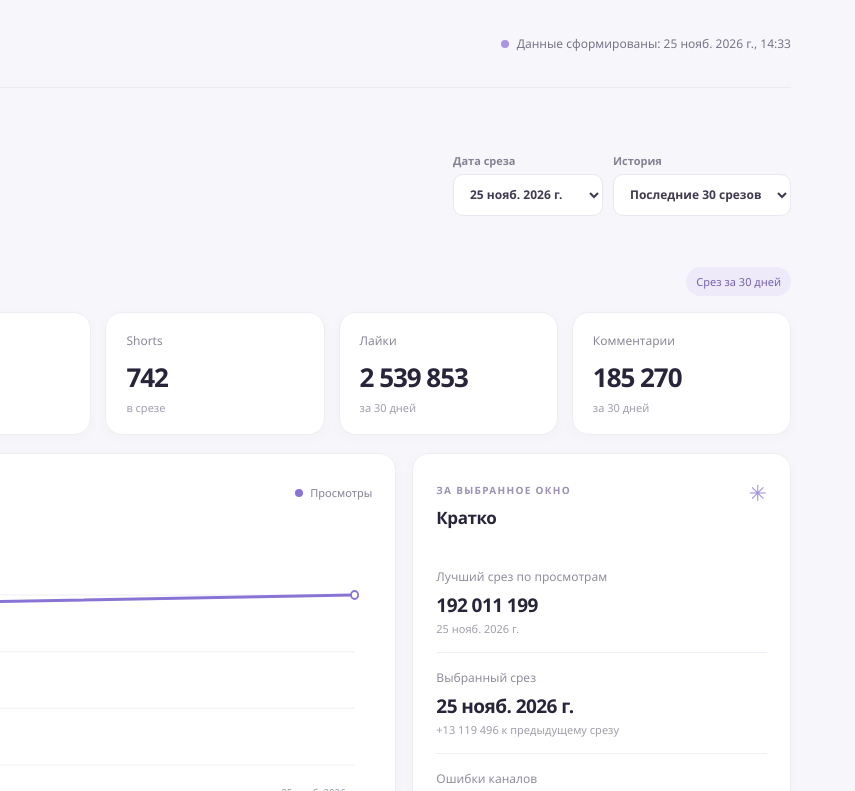
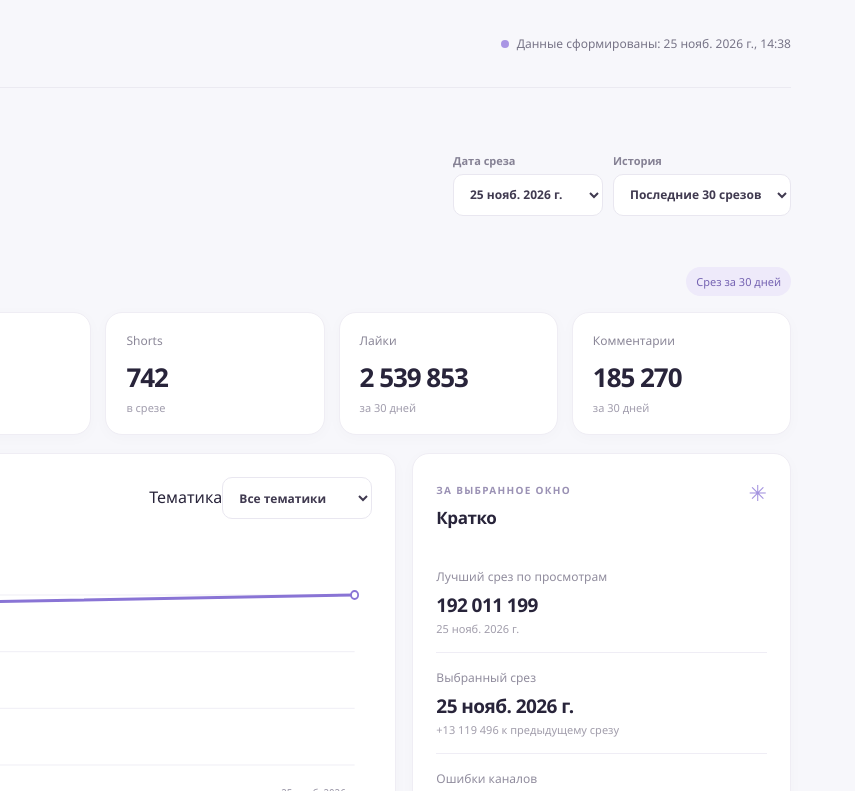
Before and after one commit to morozovsneg/neuro-717-dashboard, a plain HTML site: page index.html in a window 1280 px wide. Shown: the top 791 px of the page, 425-1280 px from the left. Drawn offline with Linux system fonts and the light colour scheme.

Commit message:
Update dashboard and published snapshots

```diff
--- a/app.js
+++ b/app.js
@@ -44,12 +44,14 @@
     const selected=$('date-select').value, n=$('window-select').value;
     const eligible=dates.filter(d=>d<=selected), windowDates=n==='all'?eligible:eligible.slice(-Number(n));
     const snapshots=list(data,'snapshots'), current=snapshots.find(s=>s.date===selected) || {};
-    const points=windowDates.map(d=>({date:d,views:snapshots.find(s=>s.date===d)?.views}));
-    const valid=points.filter(p=>number(p.views)!==null), best=valid.reduce((a,b)=>!a||b.views>a.views?b:a,null);
+    const genre=$('genre-select').value, groups=list(data,'genres');
+    const overall=windowDates.map(d=>({date:d,views:snapshots.find(s=>s.date===d)?.views}));
+    const points=windowDates.map(d=>{const group=groups.find(g=>g.date===d && g.name===genre);return {date:d,views:genre?(group?group.views:0):snapshots.find(s=>s.date===d)?.views}});
+    const valid=overall.filter(p=>number(p.views)!==null), best=valid.reduce((a,b)=>!a||b.views>a.views?b:a,null);
     $('selected-label').textContent=`На ${date(selected)} · показатели за предыдущие 30 дней`;
     $('metrics').innerHTML=metric('Просмотры',current.views,'за 30 дней')+metric('Видео',current.videos,'в срезе')+metric('Shorts',current.shorts,'в срезе')+metric('Лайки',current.likes,'за 30 дней')+metric('Комментарии',current.comments,'за 30 дней');
     $('chart').innerHTML=chart(points);
-    const previous=points.length>1?points[points.length-2]:null;
+    const previous=overall.length>1?overall[overall.length-2]:null;
     let comparison='Недостаточно данных для сравнения';
     if(previous && number(previous.views)!==null && number(current.views)!==null){const diff=current.views-previous.views; comparison=`${diff>0?'+':''}${value(diff)} к предыдущему срезу`;}
     const errors=Array.isArray(current.channel_errors)?current.channel_errors.length:number(current.channel_errors);
@@ -68,7 +70,9 @@
       if(!dates.length){$('notice').textContent='Нет доступных дат срезов. Проверьте содержимое data.json.';return;}
       $('date-select').innerHTML=dates.slice().reverse().map(d=>`<option value="${d}">${esc(date(d))}</option>`).join('');
       $('date-select').disabled=false;$('window-select').disabled=false;$('notice').hidden=true;$('dashboard').hidden=false;
-      $('date-select').addEventListener('change',render);$('window-select').addEventListener('change',render);render();
+      const genres=[...new Set(list(data,'genres').map(g=>g.name).filter(x=>typeof x==='string' && x.trim()))].sort();
+      $('genre-select').innerHTML='<option value="">Все тематики</option>'+genres.map(g=>`<option value="${esc(g)}">${esc(g)}</option>`).join('');
+      $('date-select').addEventListener('change',render);$('window-select').addEventListener('change',render);$('genre-select').addEventListener('change',render);render();
     } catch(e) {
       $('freshness').textContent='Данные не загружены';
       $('notice').classList.add('error');
--- a/index.html
+++ b/index.html
@@ -17,7 +17,7 @@
       <section id="dashboard" hidden>
         <div class="section-line"><div><h2>Ключевые показатели</h2><p id="selected-label"></p></div><span class="pill">Срез за 30 дней</span></div>
         <div id="metrics" class="metrics"></div>
-        <div class="main-grid"><section class="card chart-card"><div class="card-head"><div><span class="overline">ДИНАМИКА</span><h2>Просмотры по срезам</h2><p>Накопленные просмотры за 30 дней на дату среза</p></div><span class="legend"><i></i> Просмотры</span></div><div id="chart" class="chart"></div><div class="chart-note">Каждая точка — отдельный 30-дневный срез, а не просмотры за день.</div></section>
+        <div class="main-grid"><section class="card chart-card"><div class="card-head"><div><span class="overline">ДИНАМИКА</span><h2>Просмотры по срезам</h2><p>Накопленные просмотры за 30 дней на дату среза</p></div><label>Тематика<select id="genre-select" aria-label="Тематика графика"><option value="">Все тематики</option></select></label></div><div id="chart" class="chart"></div><div class="chart-note">Каждая точка — отдельный 30-дневный срез, а не просмотры за день.</div></section>
         <section class="card highlights"><div class="card-head"><div><span class="overline">ЗА ВЫБРАННОЕ ОКНО</span><h2>Кратко</h2></div><span class="sparkle">✳</span></div><div id="highlights"></div></section></div>
         <div class="content-grid"><section class="card"><div class="card-head"><div><span class="overline">СТРУКТУРА</span><h2>Жанры</h2><p>По просмотрам на выбранную дату</p></div></div><div id="genres"></div></section><section class="card"><div class="card-head"><div><span class="overline">СТРУКТУРА</span><h2>Форматы</h2><p>По просмотрам на выбранную дату</p></div></div><div id="formats"></div></section></div>
         <div class="content-grid"><section class="card"><div class="card-head"><div><span class="overline">РЕЙТИНГ</span><h2>Каналы</h2><p>По просмотрам на выбранную дату</p></div></div><div id="channels"></div></section><section class="card"><div class="card-head"><div><span class="overline">РЕЙТИНГ</span><h2>Видео</h2><p>По просмотрам на выбранную дату</p></div></div><div id="videos"></div></section></div>
```
Also changed, not shown: data.json.
